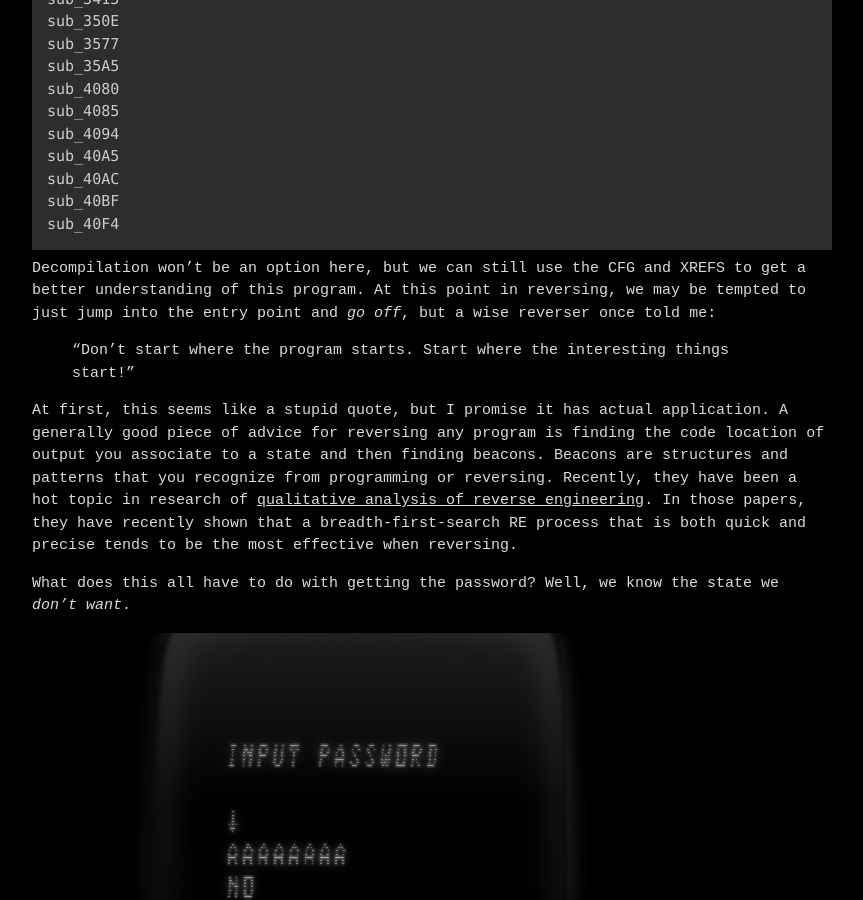
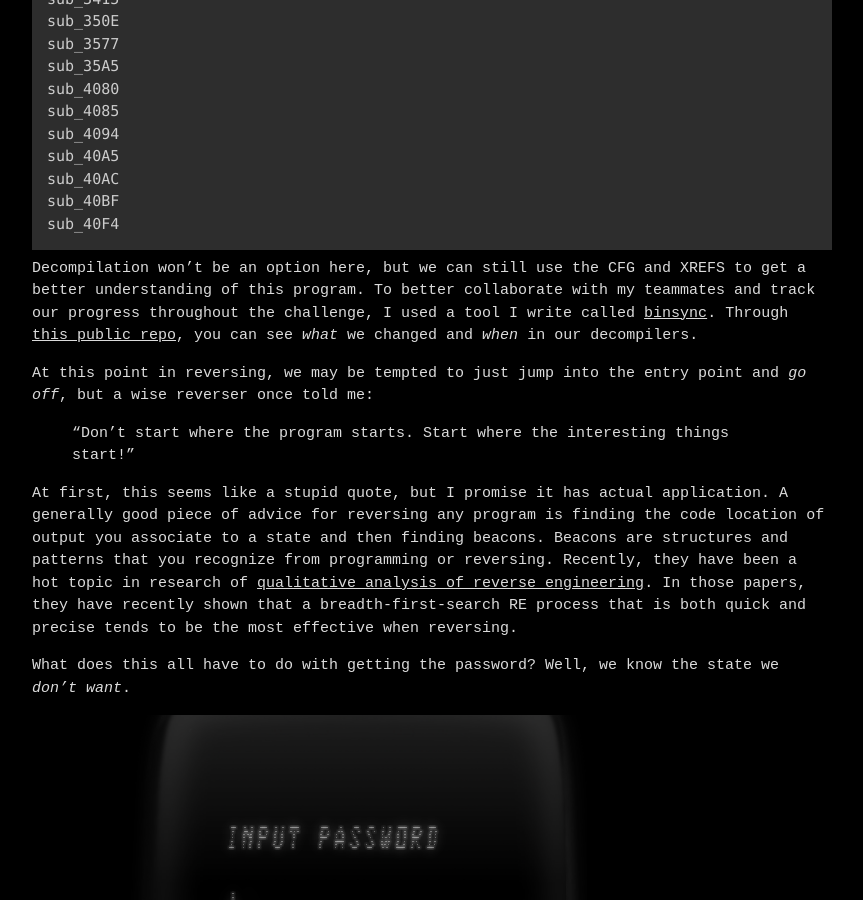
Before and after one commit to mahaloz/mahaloz.re, a Jekyll site: the page built from _posts/2022-09-23-0ctf22-rev.md, in a window 1280 px wide and 900 px high, scrolled down 3555 px. Shown: the whole window, without its empty margins (208-1071 px from the left). Built offline with Jekyll 4.4.1, drawn with Linux system fonts in a browser that asks for light colours.

Commit message:
add binsync ref

````diff
--- a/_posts/2022-09-23-0ctf22-rev.md
+++ b/_posts/2022-09-23-0ctf22-rev.md
@@ -87,7 +87,9 @@ sub_40BF
 sub_40F4
 ```
 
-Decompilation won't be an option here, but we can still use the CFG and XREFS to get a better understanding of this program. At this point in reversing, we may be tempted to just jump into the entry point and _go off_, but a wise reverser once told me:
+Decompilation won't be an option here, but we can still use the CFG and XREFS to get a better understanding of this program. To better collaborate with my teammates and track our progress throughout the challenge, I used a tool I write called [binsync](https://binsync.net). Through [this public repo](https://github.com/mahaloz/bs-0ctf22-vintage/commits/binsync/mahaloz), you can see _what_ we changed and _when_ in our decompilers.
+
+At this point in reversing, we may be tempted to just jump into the entry point and _go off_, but a wise reverser once told me:
 >"Don't start where the program starts. Start where the interesting things start!"
 
 At first, this seems like a stupid quote, but I promise it has actual application. A generally good piece of advice for reversing any program is finding the code location of output you associate to a state and then finding beacons. Beacons are structures and patterns that you recognize from programming or reversing. Recently, they have been a hot topic in research of [qualitative analysis of reverse engineering](https://www.usenix.org/system/files/sec22-mantovani.pdf). In those papers, they have recently shown that a breadth-first-search RE process that is both quick and precise tends to be the most effective when reversing.
````
